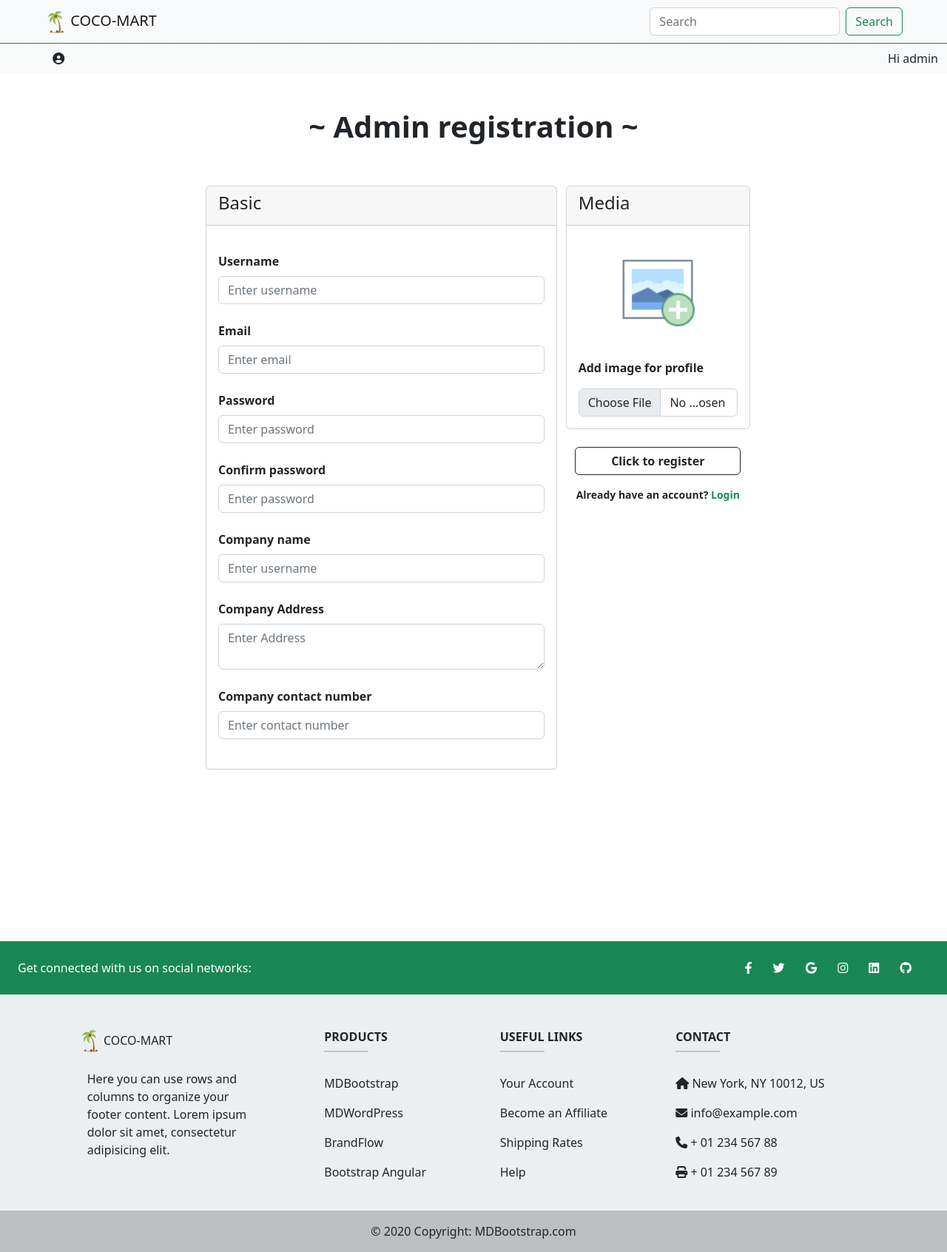
After one commit to vindinudecosta/coconut_industry_website, a PHP site: page /admin_registration.php in a window 1280 px wide. The commit adds this page. Shown: the whole page at 74% size. Run offline with PHP 8.4, Linux system fonts and the light colour scheme.

Commit message:
commit_1

```diff
--- a/includes/header.php
+++ b/includes/header.php
@@ -1,3 +1,5 @@
+<?php @session_start(); ?>
+
 <!DOCTYPE html>
 <html lang="en">
 
@@ -36,12 +38,22 @@
                         <i class="fa-solid fa-circle-user"></i>
                         <ul class="dropdown-menu" aria-labelledby="navbarDropdownMenuLink">
 
-                            <li><a class="dropdown-item" href="#">Action</a></li>
+                            <li><?php if (isset($_SESSION['admin_username'])) {
+                                    echo "<a class='nav-link fw-bolder dropdown-item ' role='button'  href='../login_registration/user_logout.php' aria-expanded='false'>Logout</a>";
+                                }
+
+                                ?></li>
                             <li><a class="dropdown-item" href="#">Another action</a></li>
                             <li><a class="dropdown-item" href="#">Something else here</a></li>
                         </ul>
                     </li>
-                    <a class="nav-link  " role="button" href="#" aria-expanded="false" style="margin-left: 0.5rem;"> &nbsp;Hi Admin </a>
+                    <a class="nav-link  " role="button" href="#" aria-expanded="false" style="margin-left: 0.5rem;"> &nbsp;Hi <?php if (!isset($_SESSION['admin_username'])) {
+                                                                                                                                    echo "admin";
+                                                                                                                                } else {
+                                                                                                                                    echo $_SESSION['admin_username'];
+                                                                                                                                }
+
+                                                                                                                                ?> </a>
 
 
 
--- /dev/null
+++ b/login_registration/admin_registration.php
@@ -0,0 +1,222 @@
+<?php include('../includes/connect.php') ?>
+<?php include('../includes/header.php');
+include('../functions/common_functions.php');
+@session_start(); ?>
+
+
+<?php if (isset($_POST['admin_register'])) {
+
+    $admin_username = $_POST['admin_username'];
+    $admin_email = $_POST['admin_email'];
+    $admin_password = $_POST['admin_password'];
+    $admin_conf_password = $_POST['admin_conf_password'];
+    $company_address = $_POST['company_address'];
+    $company_name = $_POST['company_name'];
+    $hash_password = password_hash($admin_password, PASSWORD_DEFAULT);
+    $company_contact = $_POST['company_contact'];
+    $admin_img = $_FILES['admin_img']['name'];
+    $admin_img_tmp = $_FILES['admin_img']['tmp_name'];
+    $admin_ip = getIPAddress();
+
+
+
+    $select_query = "select * from `admin_info` where `admin_username` ='$admin_username' or `admin_email` ='$admin_email'";
+    $result = mysqli_query($con, $select_query);
+    $rows = mysqli_num_rows($result);
+
+
+    if ($rows > 0) {
+        echo '<div class="alert alert-danger alert-dismissible d-flex align-items-center fade show">
+             <i class="bi-exclamation-octagon-fill"></i>
+             <strong class="mx-2">Sorry!</strong> Account already registered <button type="button" class="btn-close" data-bs-dismiss="alert"></button>
+       </div>';
+    } elseif ($admin_password != $admin_conf_password) {
+        echo '<div class="alert alert-danger alert-dismissible d-flex align-items-center fade show">
+        <i class="bi-exclamation-octagon-fill"></i>
+        <strong class="mx-2">Sorry!</strong> Password does not match <button type="button" class="btn-close" data-bs-dismiss="alert"></button>
+  </div>';
+    } else {
+
+        move_uploaded_file($admin_img_tmp, "./admin_images/$admin_img");
+        $insert_query = "insert into `admin_info` (admin_email,admin_username,admin_password,admin_image,admin_ip_address,company_name,company_address,contact_no) values('$admin_email',' $admin_username','$hash_password','$admin_img','$admin_ip',' $company_name',' $company_address','$company_contact')";
+        $sql_execute = mysqli_query($con, $insert_query);
+        if ($sql_execute) {
+
+            echo '<div class="alert alert-success alert-dismissible d-flex align-items-center fade show">
+            <i class="bi-check-circle-fill"></i>
+             <strong class="mx-2">Success!</strong> Account registered.
+             <button type="button" class="btn-close" data-bs-dismiss="alert"></button>
+         </div>';
+        }
+    }
+} ?>
+
+
+
+
+
+
+
+
+
+
+
+
+<?php
+
+
+if (!isset($_SESSION['admin_username'])) {
+
+
+    echo '<main class="p-5 container">
+
+        <div class="pb-5">
+            <h1 class="fw-bolder text-center">~ Admin registration ~</h1>
+        </div>
+        <section class="section" style="padding-bottom: 10rem;">
+
+
+            <form action="" method="post" enctype="multipart/form-data">
+
+                <div class="row " style="padding-left: 10rem;padding-right:10rem">
+                    <div class="col-lg-8">
+                        <div class="card mb-4">
+                            <div class="card-header fw-bolder">
+                                <h4>Basic</h4>
+                            </div>
+
+                            <div class="card-body " style="margin-top:20px ;">
+
+
+                                <div class="mb-4">
+
+                                    <label for="username" class="form-label fw-bolder">Username</label>
+                                    <input type="text" name="admin_username" id="username" class="form-control" placeholder="Enter username" autocomplete="off" required="required">
+                                </div>
+
+                                <div class="mb-4">
+
+                                    <label for="email" class="form-label fw-bolder">Email</label>
+                                    <input type="text" name="admin_email" id="email" class="form-control" placeholder="Enter email" autocomplete="off" required="required">
+                                </div>
+
+
+                                <div class="mb-4">
+
+                                    <label for="password" class="form-label fw-bolder">Password</label>
+                                    <input type="password" name="admin_password" id="password" class="form-control" placeholder="Enter password" autocomplete="off" required="required">
+                                </div>
+
+                                <div class="mb-4">
+
+                                    <label for="conf_password" class="form-label fw-bolder">Confirm password</label>
+                                    <input type="password" name="admin_conf_password" id="conf_password" class="form-control" placeholder="Enter password" autocomplete="off" required="required">
+                                </div>
+                                <div class="mb-4">
+
+                                <label for="companyname" class="form-label fw-bolder">Company name</label>
+                                <input type="text" name="company_name" id="companyname" class="form-control" placeholder="Enter username" autocomplete="off" required="required">
+                            </div>
+                                <div class="mb-4">
+
+                                    <label for="address" class="form-label fw-bolder"> Company Address</label>
+                                    <textarea type="text" name="company_address" id="address" class="form-control" placeholder="Enter Address" autocomplete="off" required="required"></textarea>
+                                </div>
+                                <div class="mb-4">
+
+                                    <label for="contact_no" class="form-label fw-bolder">Company contact number</label>
+                                    <input type="text" name="company_contact" id="contact_no" class="form-control" placeholder="Enter contact number" autocomplete="off" required="required">
+                                </div>
+
+
+                            </div>
+
+
+
+
+
+                        </div>
+
+
+
+
+                    </div>
+
+                    <div class="col-lg-4 ">
+
+                        <div class="row mb-5">
+                            <div class="card mb-4 p-0">
+                                <div class="card-header fw-bolder ">
+                                    <h4>Media</h4>
+                                </div>
+                                <div class="card-body">
+                                    <img style="max-width:100px;
+                                                        margin-top: 20px;
+                                                        margin-bottom: 20px;
+                                                        display: block;
+                                                        margin-left: auto;
+                                                        margin-right: auto;
+                                                        width: 50%;" src="../images/icons8-add-image-80.png" alt="">
+
+
+
+                                    <label for="admin_img" class="form-label fw-bolder pb-2 pt-4"> Add image for profile</label>
+                                    <input type="file" name="admin_img" id="admin_img" class="form-control " placeholder="Enter keyword" autocomplete="off" required="required">
+
+
+
+
+
+                                </div>
+
+                            </div>
+                            <div class="form-outline text-center">
+
+
+                                <input type="submit" name="admin_register" class="btn btn-outline-dark mb-3 px-5 fw-bolder" value="Click to register">
+                                <p class="small fw-bold">Already have an account? <a href="admin_login.php" class="text-success">Login</a></p>
+                            </div>
+
+
+                        </div>
+
+                    </div>
+
+
+
+
+
+
+
+
+
+
+
+
+                </div>
+            </form>
+
+
+
+
+
+
+
+
+
+        </section>
+
+
+
+
+    </main>';
+} else {
+
+    include('user_profile.php');
+}
+
+?>
+
+
+
+<?php include('../includes/footer.php') ?>
```
Also changed, not shown: login_registration/admin_login.php (+63 -4 lines), login_registration/admin_images/ben-kolde-bs2Ba7t69mM-unsplash.jpg (added), login_registration/admin_images/boris-m-_CiyeM2kvqs-unsplash.jpg (added), login_registration/admin_images/carl-heyerdahl-KE0nC8-58MQ-unsplash.jpg (added), login_registration/user_images/andreas-bergmann-qKGvDT0lOjw-unsplash.jpg (added).
